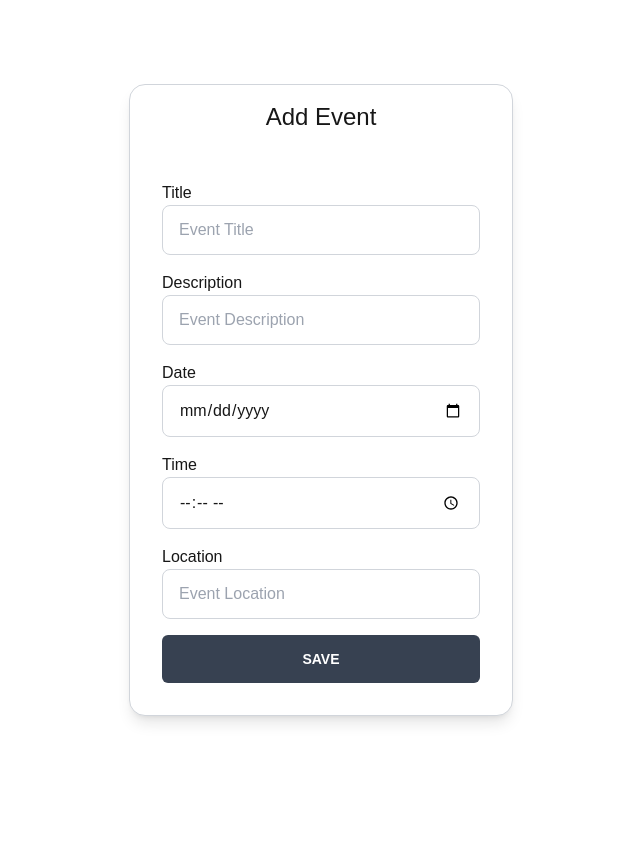
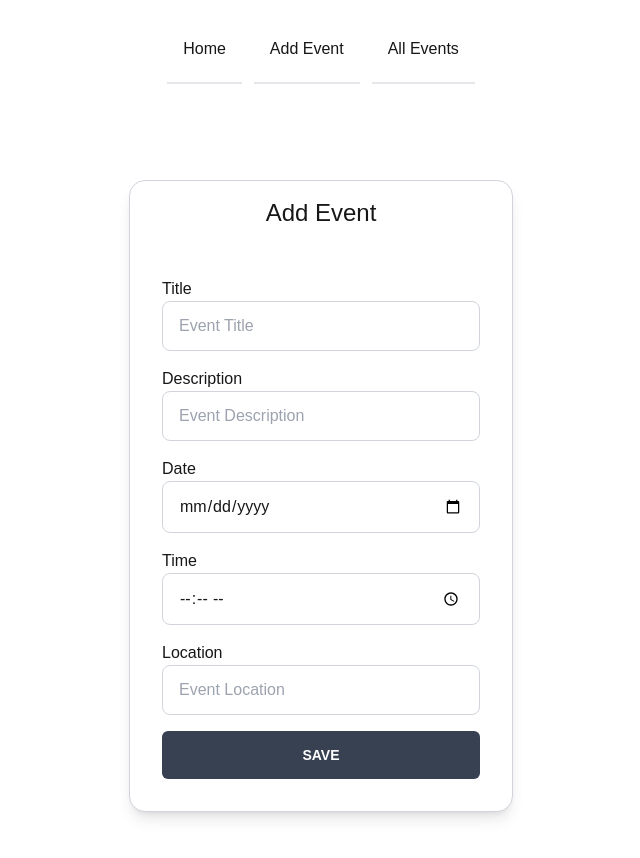
Before and after one commit to Raiyan109/event-planning-nextjs, a Next.js app: page /add in a window 1280 px wide. Shown: the top 858 px of the page, without its empty margins (319-959 px from the left). Before the commit the page ends 800 px from the top, so only its background shows below. Built offline with nearby package versions, Linux system fonts and the light colour scheme.

Commit message:
header of event, footer and layout

```diff
--- a/package.json
+++ b/package.json
@@ -14,11 +14,13 @@
     "@schedule-x/events-service": "^2.12.1",
     "@schedule-x/react": "^2.12.1",
     "@schedule-x/theme-default": "^2.12.1",
+    "framer-motion": "^11.15.0",
     "lucide": "^0.469.0",
     "next": "15.1.2",
     "react": "^19.0.0",
     "react-dom": "^19.0.0",
-    "react-icons": "^5.4.0"
+    "react-icons": "^5.4.0",
+    "vaul": "^1.1.2"
   },
   "devDependencies": {
     "postcss": "^8",
--- /dev/null
+++ b/src/app/(OtherRoutesLayout)/layout.jsx
@@ -0,0 +1,13 @@
+import Header from "@/components/Header"
+
+
+const CommonLayout = ({ children }) => {
+    return (
+        <div className="">
+            <Header />
+            {children}
+        </div>
+    )
+}
+
+export default CommonLayout
--- a/src/app/layout.js
+++ b/src/app/layout.js
@@ -22,6 +22,7 @@ export default function RootLayout({ children }) {
       <body
         className={`${geistSans.variable} ${geistMono.variable} antialiased`}
       >
+
         {children}
       </body>
     </html>
--- /dev/null
+++ b/src/components/Header.jsx
@@ -0,0 +1,26 @@
+import Link from "next/link"
+
+
+
+const Header = () => {
+    return (
+        <header className="p-4 dark:bg-gray-100 dark:text-gray-800">
+            <div className="container flex justify-between h-16 mx-auto md:justify-center md:space-x-8">
+                <ul className="items-stretch hidden space-x-3 md:flex">
+                    <li className="flex">
+                        <Link href="/" className="flex items-center px-4 -mb-1 border-b-2 dark:border-">Home</Link>
+                    </li>
+                    <li className="flex">
+                        <Link href="/add" className="flex items-center px-4 -mb-1 border-b-2 dark:border-">Add Event</Link>
+                    </li>
+                    <li className="flex">
+                        <Link href="/event-list" className="flex items-center px-4 -mb-1 border-b-2 dark:border-">All Events</Link>
+                    </li>
+                </ul>
+
+            </div>
+        </header>
+    )
+}
+
+export default Header
--- a/src/components/Home.jsx
+++ b/src/components/Home.jsx
@@ -2,7 +2,8 @@
 import { Plus } from "lucide"
 import Image from "next/image"
 import Link from "next/link";
-import { FaPlus } from "react-icons/fa";
+import { FaPlus, FaHeart } from "react-icons/fa";
+
 
 
 const Home = () => {
@@ -35,16 +36,12 @@ const Home = () => {
                     target="_blank"
                     rel="noopener noreferrer"
                 >
-                    <Image
-                        aria-hidden
-                        src="/file.svg"
-                        alt="File icon"
-                        width={16}
-                        height={16}
+                    <FaHeart
+                        color="red"
                     />
-                    Learn
+                    Made by Raiyan
                 </a>
-                <a
+                {/* <a
                     className="flex items-center gap-2 hover:underline hover:underline-offset-4"
                     href="https://vercel.com/templates?framework=next.js&utm_source=create-next-app&utm_medium=appdir-template-tw&utm_campaign=create-next-app"
                     target="_blank"
@@ -73,7 +70,7 @@ const Home = () => {
                         height={16}
                     />
                     Go to nextjs.org →
-                </a>
+                </a> */}
             </footer>
         </div>
     )
```
Also changed, not shown: src/app/(OtherRoutesLayout)/add/page.js (renamed from src/app/add/page.js), src/app/(OtherRoutesLayout)/event-list/page.js (renamed from src/app/event-list/page.js), 1 other file (tests, documents, lock files or other folders).
